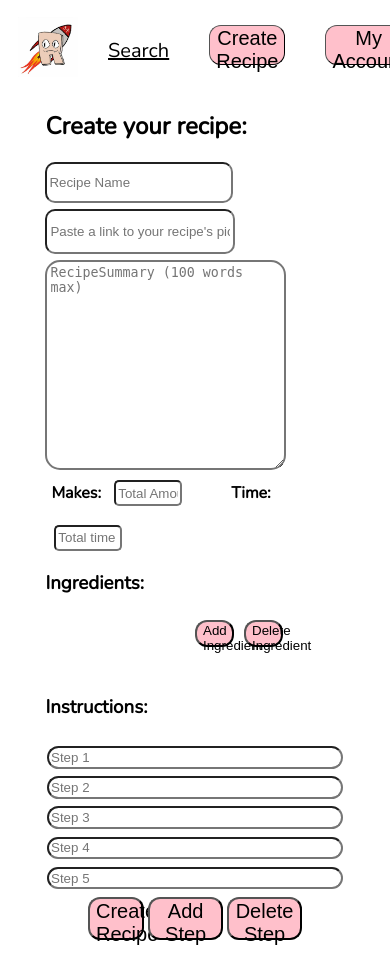
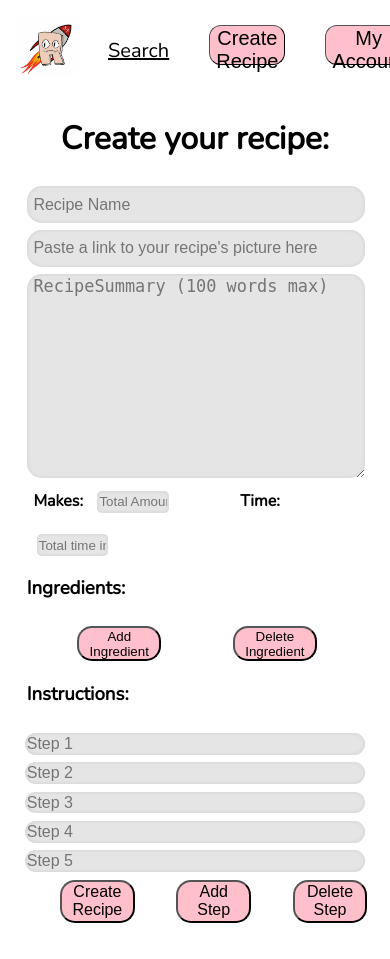
Before and after one commit to cse110-fa21-group34/rocketrecipes, a PHP site: page /html/CreateRecipe.html in a window 390 px wide. After the commit the page ends 923 px from the top, so only its background shows below. Run offline with PHP 8.4, Linux system fonts and the light colour scheme.

Commit message:
almost done with mobile CSS

```diff
--- a/root/css/CreateRecipe.css
+++ b/root/css/CreateRecipe.css
@@ -1,7 +1,164 @@
-@media screen and (max-width: 600px){
-
+@media only screen and (min-width: 100px){
+  .midPart {
+    margin-top: 5%;
+    /* background-color: aqua; */
+    margin-left: 5%;
+    margin-right: 5%;
+    /* width: 95%; */
+    display:block;
+  }
+  .midPart h2 {
+    font-size: 2em ;
+    text-align: center;
+    clear: both;
+  }
+  .recipeName {
+    width: 98%;
+    height: 35px;
+    border: 0px none;
+    border-radius: 15px;
+    padding-left: 2%;
+    font-size:1em;
+    background-color: #E5E5E5;
+    box-shadow:inset 0 0 2px 2px rgb(220, 220, 220);
+  /*background: #fff;*/
+  }
+  .image-upload {
+    margin-top: 2%;
+    width: 98%;
+    height: 35px;
+    border-radius: 15px;
+    padding-left: 2%;
+    font-size:1em;
+    background-color: #E5E5E5;
+    box-shadow:inset 0 0 2px 2px rgb(220, 220, 220);
+    border: 0px none;
+  }
+  .descrip {
+    margin-top: 2%;
+    width: 98%;
+    height: 200px;
+    border-radius: 15px;
+    border-width: 2px;
+    padding-left: 2%;
+    font-size:1.3em;
+    background-color: #E5E5E5;
+    box-shadow:inset 0 0 2px 2px rgb(220, 220, 220);
+    border: 0px none;
+  }
+  .instructions {
+    text-align: center;
+    font-size:1em;
+  }
+  .instructions input {
+    /*display:block;*/
+    margin-top: 2%;
+    margin-left: 0%;
+    width: 90%;
+    border-radius: 15px;
+    border-width: 2px;
+    padding: 0.5%;
+    font-size:1em;
+    background-color: #E5E5E5;
+    box-shadow:inset 0 0 2px 2px rgb(220, 220, 220);
+    border: 0px none;
+  }
+  .make {
+    display: inline-block;
+    margin-top: 2%;
+    margin-left: 2%;
+  }
+  .amount {
+    margin-left: 3%;
+    width: 20%;
+    height: 20px;
+    border-radius: 5px;
+    background-color: #E5E5E5;
+    box-shadow:inset 0 0 2px 2px rgb(220, 220, 220);
+    border: 0px none;
+  }
+  .make2 {
+    display: inline-block;
+    margin-top: 2%;
+    margin-left: 20%;
   }
 
+  .Ingre {
+    margin-top: 2%;
+    width: 8%;
+    border-radius: 15px;
+    height: 28px;
+    padding-left: 1%;
+    font-size:1em;
+  }
+  .unit {
+    margin-top: 2%;
+    width: 8%;
+    border-radius: 15px;
+    height: 28px;
+    padding-left: 1%;
+    margin-left: 2%;
+    clear: both;
+  }
+  .Ingredient {
+    margin-left: 2%;
+    width: 70%;
+    height: 28px;
+    border-radius: 15px;
+    padding-left: 1%;
+  }
+  #addIngredient {
+    margin-top: 2%;
+    margin-left: 15%;
+    width: 25%;
+    height: 35px;
+    border-radius: 15px;
+    background-color: pink;
+  }
+  #deleteIngredient {
+    margin-left: 20%;
+    width: 25%;
+    height: 35px;
+    border-radius: 15px;
+    background-color: pink;
+  }
+  #instruct {
+    margin-left: 5%;
+  }
+  .instructArea {
+    margin-left: 10%;
+    width: 63%;
+    height: 200px;
+    border-radius: 15px;
+    border-width: 2px;
+    padding: 1%;
+  }
+  #Create {
+    margin-top: 2%;
+
+    width: 20%;
+    height: 43px;
+    font-size: 1em;
+    border-radius: 15px;
+    background-color: pink;
+  }
+
+  .buttons {
+    text-align: center;
+  }
+  .buttons button {
+    margin-left: 10%;
+    margin-top: 2%;
+    margin-bottom: 3%;
+    width: 20%;
+    height: 43px;
+    font-size: 1em;
+    border-radius: 15px;
+    background-color: pink;
+  }
+}
+
+@media only screen and (min-width: 1000px){
   .midPart {
     margin-top: 5%;
     /* background-color: aqua; */
@@ -10,19 +167,22 @@
     margin-right: 10%;
   }
   .midPart h2 {
+    font-size: 3em ;
     text-align: left;
     clear: both;
   }
   .recipeName {
     width: 60%;
     height: 35px;
-  border-radius: 10px;
+    border-radius: 15px;
+    padding: 1%;
+    fill: #E5E5E5
   }
   .image-upload {
     margin-top: 2%;
     width: 60%;
     height: 35px;
-  border-radius: 10px;
+    border-radius: 15px;
     padding: 1%;
   }
   .descrip {
@@ -132,3 +292,4 @@
     border-radius: 12px;
     background-color: pink;
   }
+}
```
Lines whose indentation alone changed are shown as unchanged.
